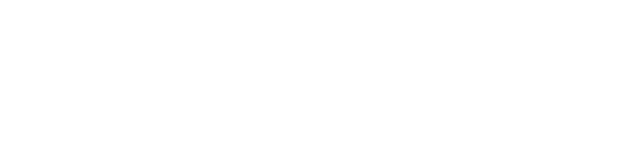
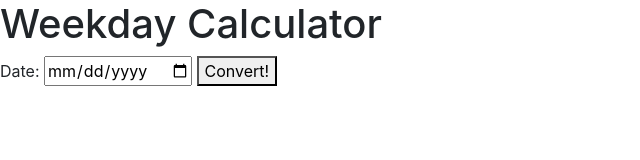
Before and after one commit to geoffreygao1/Weekday-Calculator, a website built with webpack: page src/index.html in a window 1280 px wide. Shown: the whole page, without its empty margins (0-640 px from the left). Built offline with nearby package versions, Linux system fonts and the light colour scheme.

Commit message:
initialized getDay function
Co-authored-by: Mike Wilkes <mikewilkes@outlook.com>

```diff
--- a/src/index.html
+++ b/src/index.html
@@ -7,7 +7,12 @@
 </head>
 
 <body>
-
+  <h1>Weekday Calculator</h1>
+  <form>
+    <label for="dateInput">Date:</label>
+    <input type="date">
+    <button id="convertDate" type="submit">Convert!</button>
+  </form>
 </body>
 
 </html>
```
Also changed, not shown: src/weekday.js (+10 -2 lines).
